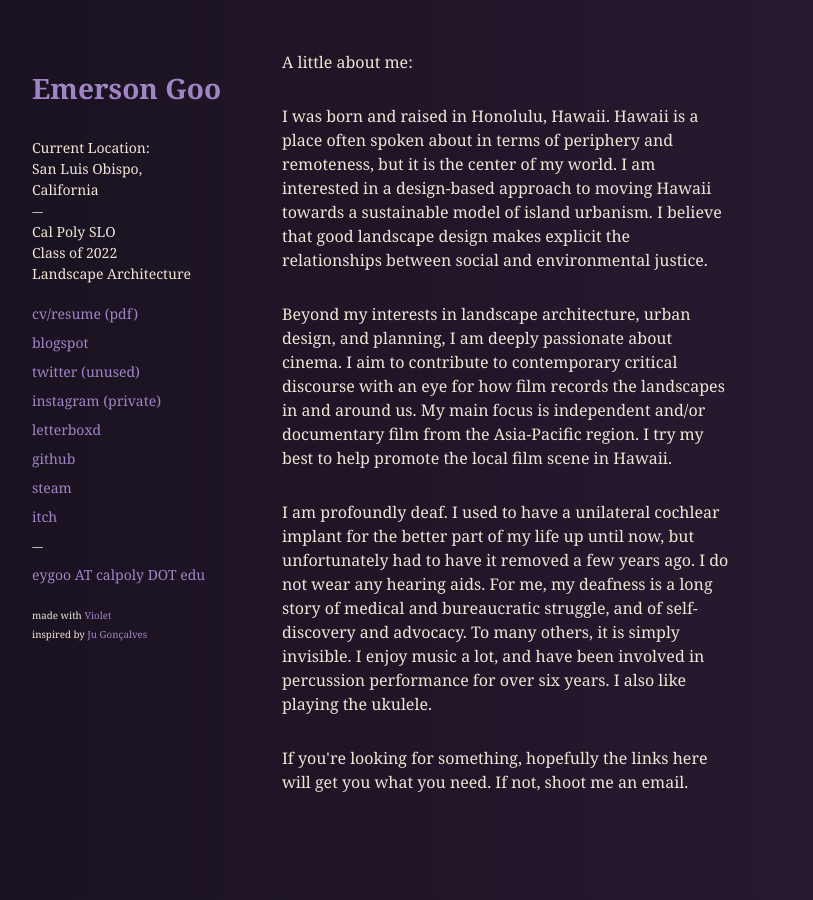
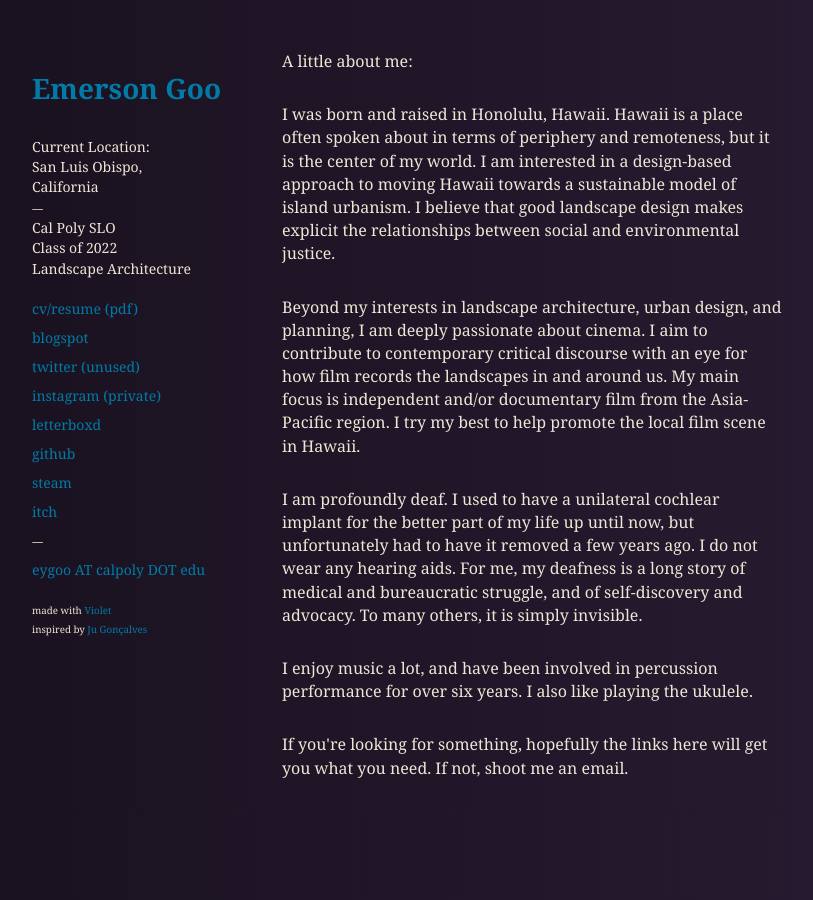
Before and after one commit to emersongoo/emersongoo.github.io, a Jekyll site: the page built from index.html, in a window 1280 px wide. Shown: the whole page, without its empty margins (68-881 px from the left). Built offline with Jekyll 4.4.1, drawn with Linux system fonts in a browser that asks for light colours.

Commit message:
color changes

```diff
--- a/_sass/home.sass
+++ b/_sass/home.sass
@@ -32,7 +32,7 @@ a
 
 p,
 span
-  line-height: 1.5
+  line-height: 1.45
 
 h1
   font-size: 2em
--- a/_sass/section.sass
+++ b/_sass/section.sass
@@ -1,7 +1,7 @@
 .content
   @media #{$below}
     font-size: 16px
-    max-width: 450px
+    max-width: 500px
     margin-top: 50px
     border-top: 1px solid #382640
     padding: 40px 0 100px
@@ -9,7 +9,7 @@
   @media #{$above}
     margin-left: 250px
     font-size: 16px
-    max-width: 450px
+    max-width: 500px
 
 .content p
   margin-bottom: 30px
--- a/_sass/variables.sass
+++ b/_sass/variables.sass
@@ -1,6 +1,6 @@
 $font: "Georgia", serif
 
-$alpha: #a085c6
+$alpha: #007BA7
 $beta: #ede6d5
 $gama: #fcd174
 
--- a/index.html
+++ b/index.html
@@ -50,7 +50,10 @@ title: Home
   Beyond my interests in landscape architecture, urban design, and planning, I am deeply passionate about cinema. I aim to contribute to contemporary critical discourse with an eye for how film records the landscapes in and around us. My main focus is independent and/or documentary film from the Asia-Pacific region. I try my best to help promote the local film scene in Hawaii.
   </p>
   <p>
-  I am profoundly deaf. I used to have a unilateral cochlear implant for the better part of my life up until now, but unfortunately had to have it removed a few years ago. I do not wear any hearing aids. For me, my deafness is a long story of medical and bureaucratic struggle, and of self-discovery and advocacy. To many others, it is simply invisible. I enjoy music a lot, and have been involved in percussion performance for over six years. I also like playing the ukulele.
+  I am profoundly deaf. I used to have a unilateral cochlear implant for the better part of my life up until now, but unfortunately had to have it removed a few years ago. I do not wear any hearing aids. For me, my deafness is a long story of medical and bureaucratic struggle, and of self-discovery and advocacy. To many others, it is simply invisible.
+  </p>
+  <p>
+  I enjoy music a lot, and have been involved in percussion performance for over six years. I also like playing the ukulele.
   </p>
   <p>
   If you're looking for something, hopefully the links here will get you what you need. If not, shoot me an email.
```
